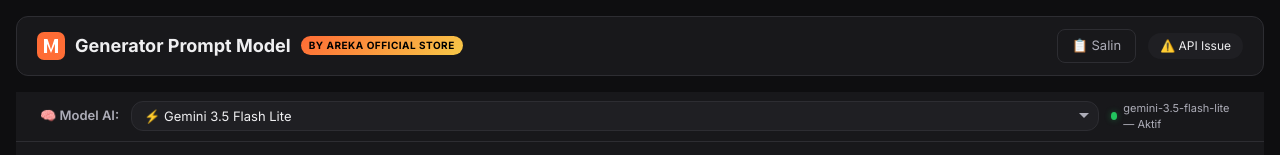
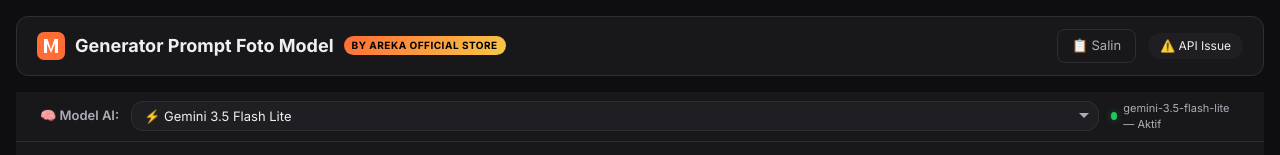
Before and after one commit to mryan97-web/tiktok-affiliate-prompt, a website: page public/index.html in a window 1280 px wide. Shown: the top 155 px of the page. Drawn offline with Linux system fonts and the light colour scheme; no server answers.

Commit message:
Fix: judul -> Generator Prompt Foto Model

```diff
--- a/public/index.html
+++ b/public/index.html
@@ -23,7 +23,7 @@
             </linearGradient>
           </defs>
         </svg>
-        <span class="logo-text"><strong>Generator Prompt Model</strong></span>
+        <span class="logo-text"><strong>Generator Prompt Foto Model</strong></span>
         <span class="badge">by Areka Official Store</span>
       </div>
       <div class="header-right">
```
